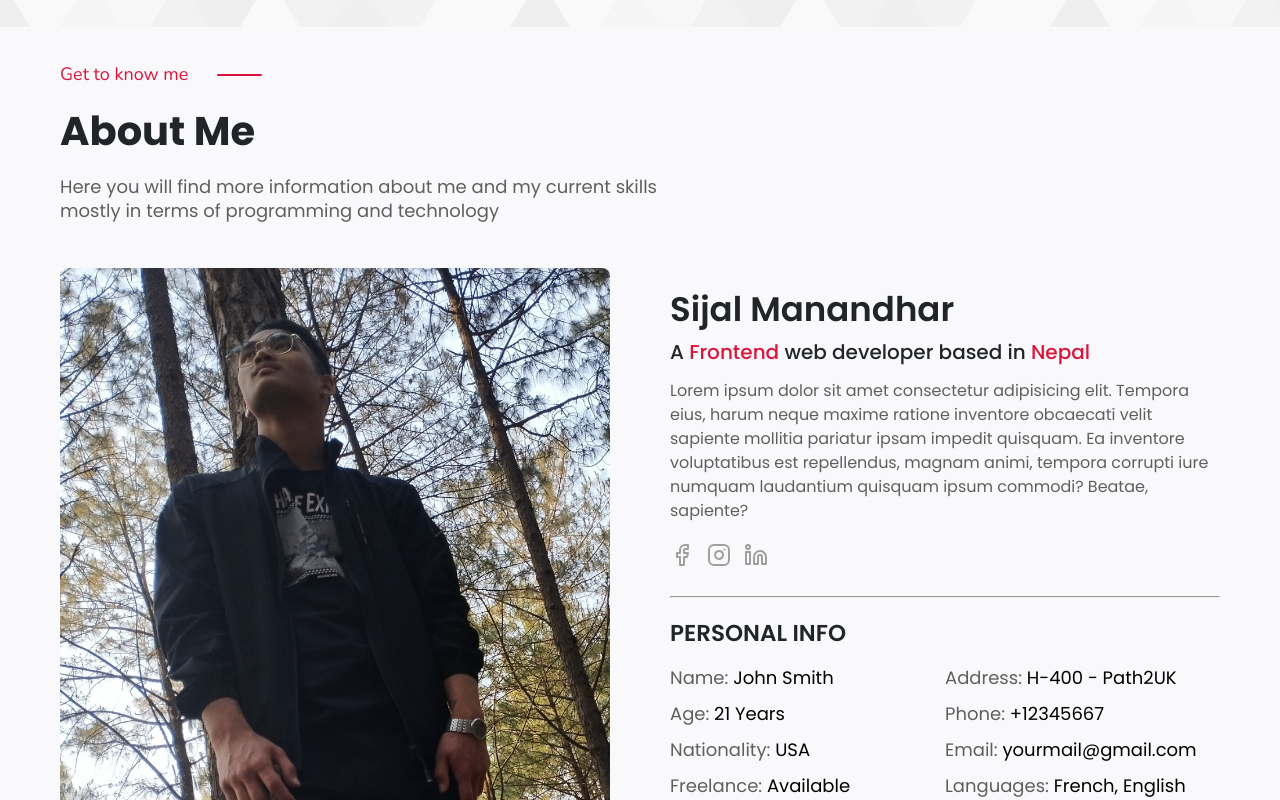
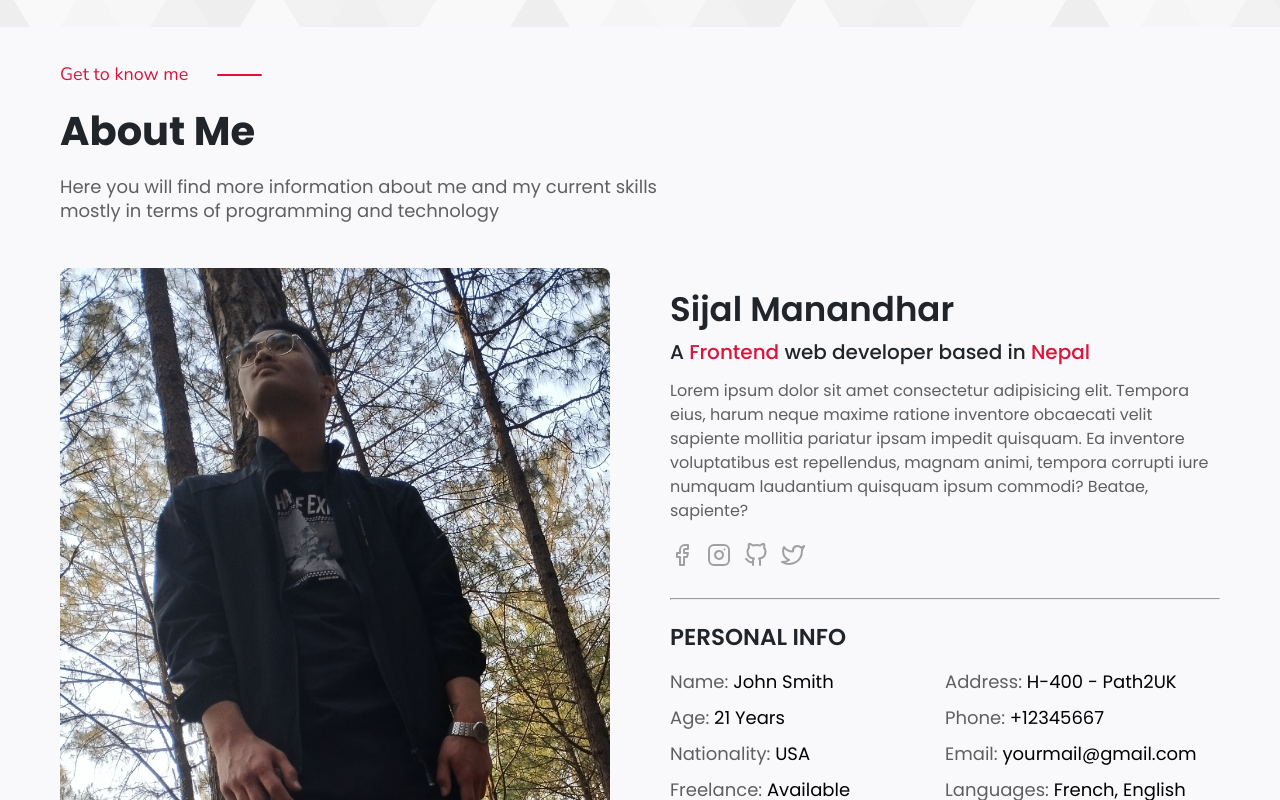
Before and after one commit to sam4web/personal-portfolio, a React (Vite) app: page / in a window 1280 px wide. Shown: the part 773-1573 px from the top of the page. Built offline with nearby package versions, Linux system fonts and the light colour scheme.

Commit message:
code update: > > dynamic social icons > social info saved in json file > hero section styling changed

```diff
--- a/src/components/About.jsx
+++ b/src/components/About.jsx
@@ -1,5 +1,6 @@
 import { aboutImage } from '../assets';
-import { FiFacebook, FiInstagram, FiLinkedin } from 'react-icons/fi';
+import { createSocialIcon } from '../utils';
+import { socialInfo } from '../data';
 
 const About = () => {
   return (
@@ -35,21 +36,13 @@ const About = () => {
               </p>
               {/* /info-desc */}
               <ul className='social-icons'>
-                <li>
-                  <a href=''>
-                    <FiFacebook />
-                  </a>
-                </li>
-                <li>
-                  <a href=''>
-                    <FiInstagram />
-                  </a>
-                </li>
-                <li>
-                  <a href=''>
-                    <FiLinkedin />
-                  </a>
-                </li>
+                {socialInfo.map((social) => (
+                  <li key={social.id}>
+                    <a href={social.url} title={social.title}>
+                      {createSocialIcon(social.icon)}
+                    </a>
+                  </li>
+                ))}
               </ul>
               {/* /social-icons */}
             </div>
--- a/src/components/Hero.jsx
+++ b/src/components/Hero.jsx
@@ -22,7 +22,7 @@ const Hero = () => {
           small. Let me turn your ideas into reality!
         </p>
 
-        <button className='btn btn-transparent'>
+        <button className='btn'>
           <a
             href={resumeDoc}
             download='Sijal Manandhar Resume'
--- /dev/null
+++ b/src/data/index.js
@@ -0,0 +1,3 @@
+import socialInfo from './socialInfo.json';
+
+export { socialInfo };
--- /dev/null
+++ b/src/data/socialInfo.json
@@ -0,0 +1,26 @@
+[
+  {
+    "id": 1,
+    "title": "facebook",
+    "icon": "FacebookIcon",
+    "url": "https://facebook.com"
+  },
+  {
+    "id": 2,
+    "title": "instagram",
+    "icon": "InstagramIcon",
+    "url": "https://instagram.com"
+  },
+  {
+    "id": 3,
+    "title": "github",
+    "icon": "GithubIcon",
+    "url": "https://github.com"
+  },
+  {
+    "id": 4,
+    "title": "twitter",
+    "icon": "TwitterIcon",
+    "url": "https://twitter.com"
+  }
+]
--- a/src/styles/components/__about.scss
+++ b/src/styles/components/__about.scss
@@ -17,7 +17,7 @@
 
   .line-break {
     width: 100%;
-    margin: 23px 0;
+    margin: 25px 0;
   }
 
   .content__image {
--- a/src/styles/components/__hero.scss
+++ b/src/styles/components/__hero.scss
@@ -63,7 +63,7 @@
     border: none;
     cursor: pointer;
     border-radius: 40px;
-    animation: arrow-scroll-animation 1250ms linear infinite forwards;
+    animation: arrow-scroll-animation 1350ms linear infinite forwards;
   }
 }
 
--- /dev/null
+++ b/src/utils/index.js
@@ -0,0 +1,3 @@
+import createSocialIcon from './social_icons';
+
+export { createSocialIcon };
--- /dev/null
+++ b/src/utils/social_icons.js
@@ -0,0 +1,32 @@
+import { createElement } from 'react';
+import {
+  FiFacebook,
+  FiInstagram,
+  FiLinkedin,
+  FiGithub,
+  FiGitlab,
+  FiChrome,
+  FiTwitter,
+  FiYoutube,
+  FiGlobe,
+} from 'react-icons/fi';
+
+const SOCIAL_ICONS = {
+  FacebookIcon: FiFacebook,
+  InstagramIcon: FiInstagram,
+  LinkedinIcon: FiLinkedin,
+  GithubIcon: FiGithub,
+  GitlabIcon: FiGitlab,
+  ChromeIcon: FiChrome,
+  YoutubeIcon: FiYoutube,
+  TwitterIcon: FiTwitter,
+  GlobeIcon: FiGlobe,
+};
+
+const createSocialIcon = (icon) => {
+  if (SOCIAL_ICONS[icon] !== undefined)
+    return createElement(SOCIAL_ICONS[icon]);
+  else return createElement(SOCIAL_ICONS['GlobeIcon']);
+};
+
+export default createSocialIcon;
```
